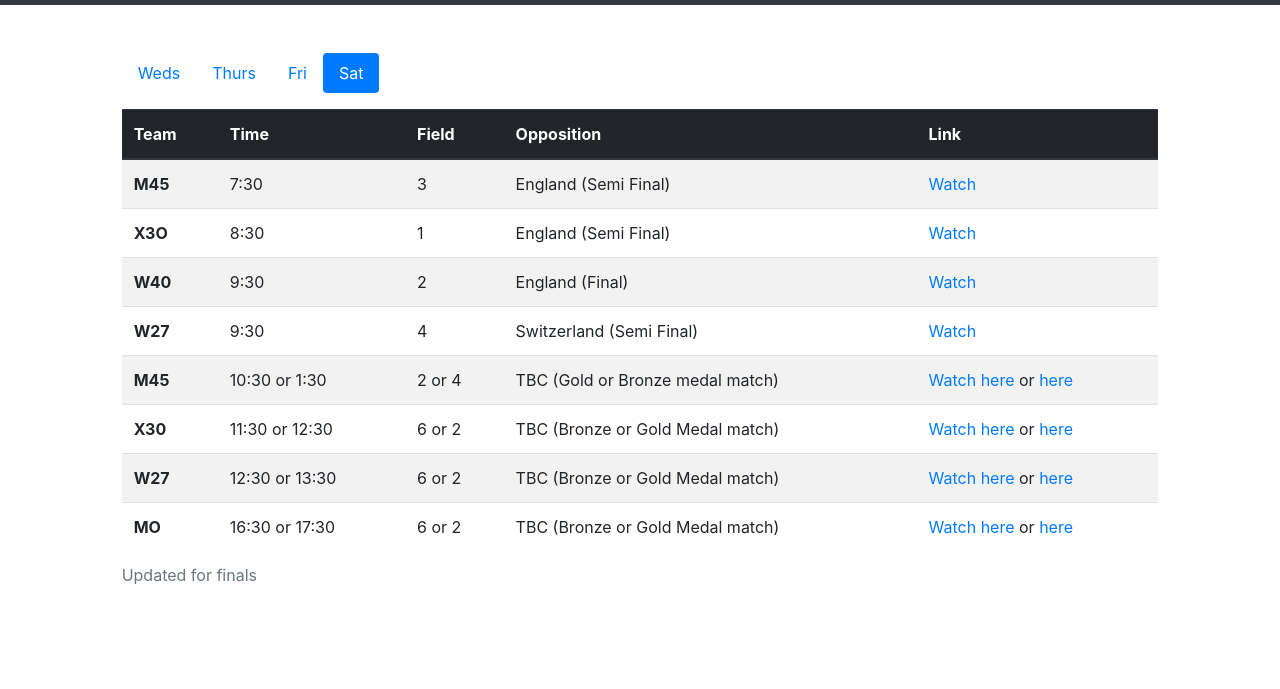
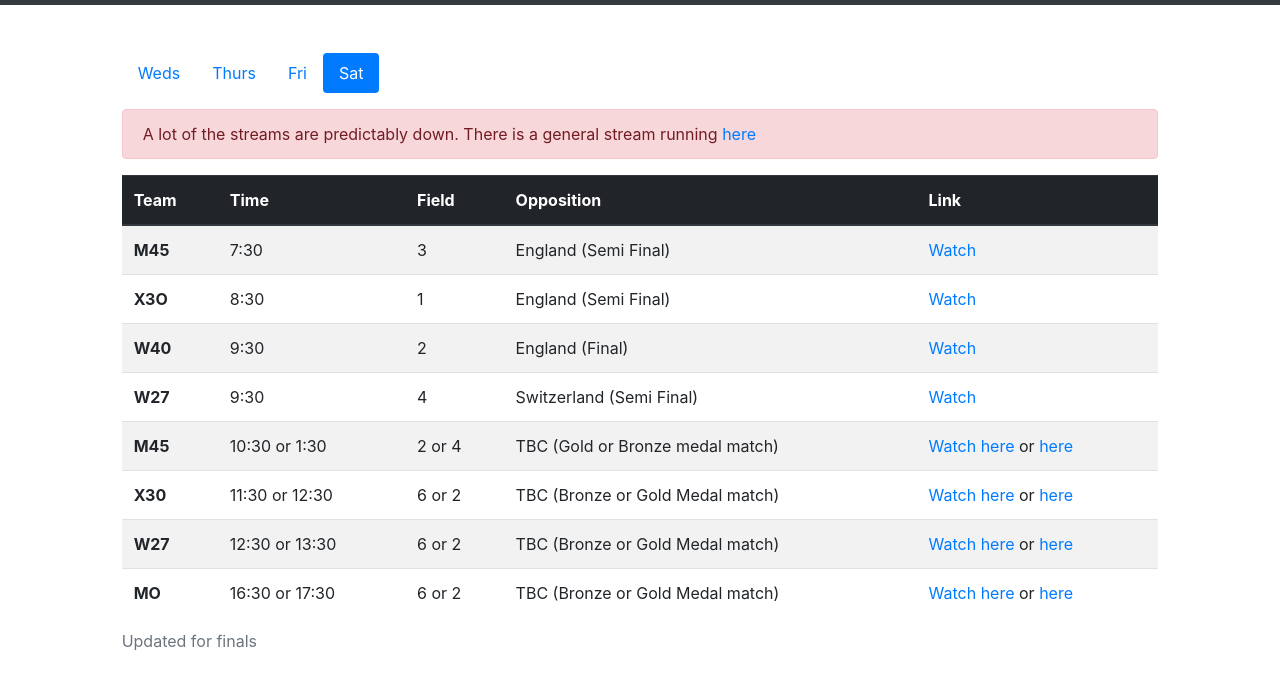
Before and after one commit to brian-codes/scotouch, a plain HTML site: page index.html in a window 1280 px wide. Shown: the part 51-740 px from the top of the page. Drawn offline with nearby package versions, Linux system fonts and the light colour scheme.

Commit message:
add warning and general stream

```diff
--- a/index.html
+++ b/index.html
@@ -301,6 +301,9 @@
                         </div>
                     </div>
                     <div class="tab-pane fade show active" id="pills-saturday" role="tabpanel" aria-labelledby="pills-saturday-tab">
+                        <div class="alert alert-danger">
+                            A lot of the streams are predictably down. There is a general stream running <a href="https://www.youtube.com/watch?v=VUwhvP4MpZI">here</a>
+                        </div>
                         <div class="table-responsive-sm">
                             <table class="table table-striped">
                                 <caption>Updated for finals</caption>
```
